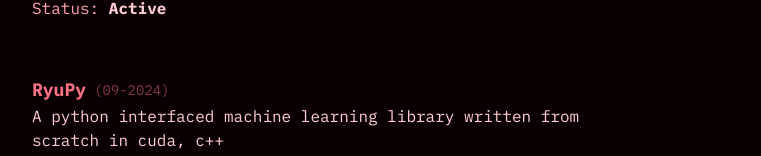
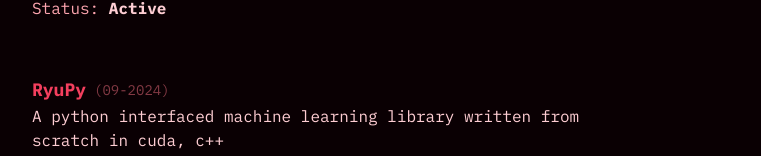
Before and after one commit to oxrinz/oxrinz-website, a SvelteKit app: page /projects in a window 1280 px wide. Shown: the part 582-738 px from the top of the page, without its empty margins (182-943 px from the left). Built offline with nearby package versions, Linux system fonts and the light colour scheme.

Commit message:
fixed link color in projects

```diff
--- a/src/routes/projects/+page.svelte
+++ b/src/routes/projects/+page.svelte
@@ -55,7 +55,7 @@
             <a
               href={project.href}
               target="_blank"
-              class="text-rose-400 font-bold text-lg">{project.title}</a
+              class="font-bold text-lg">{project.title}</a
             >
           {:else}
             <h3 class="text-rose-400 font-bold text-lg">{project.title}</h3>
```
